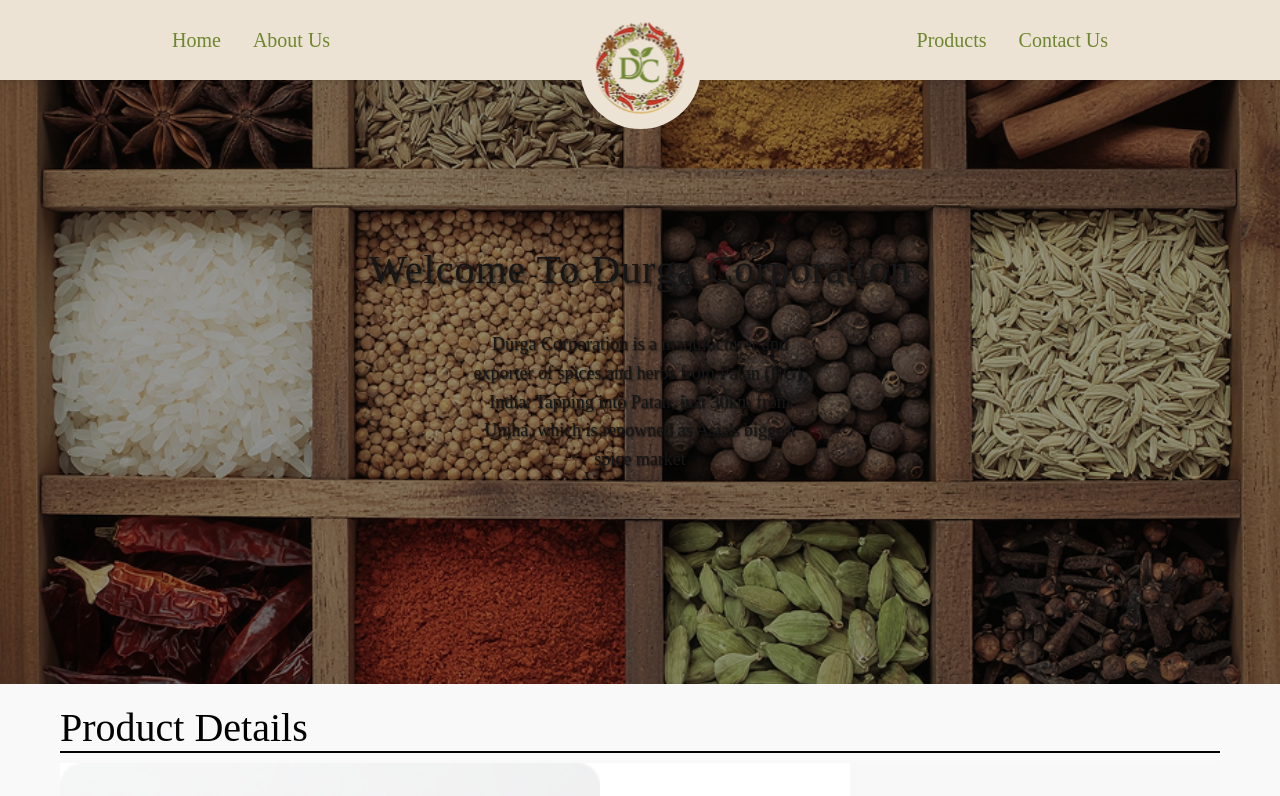
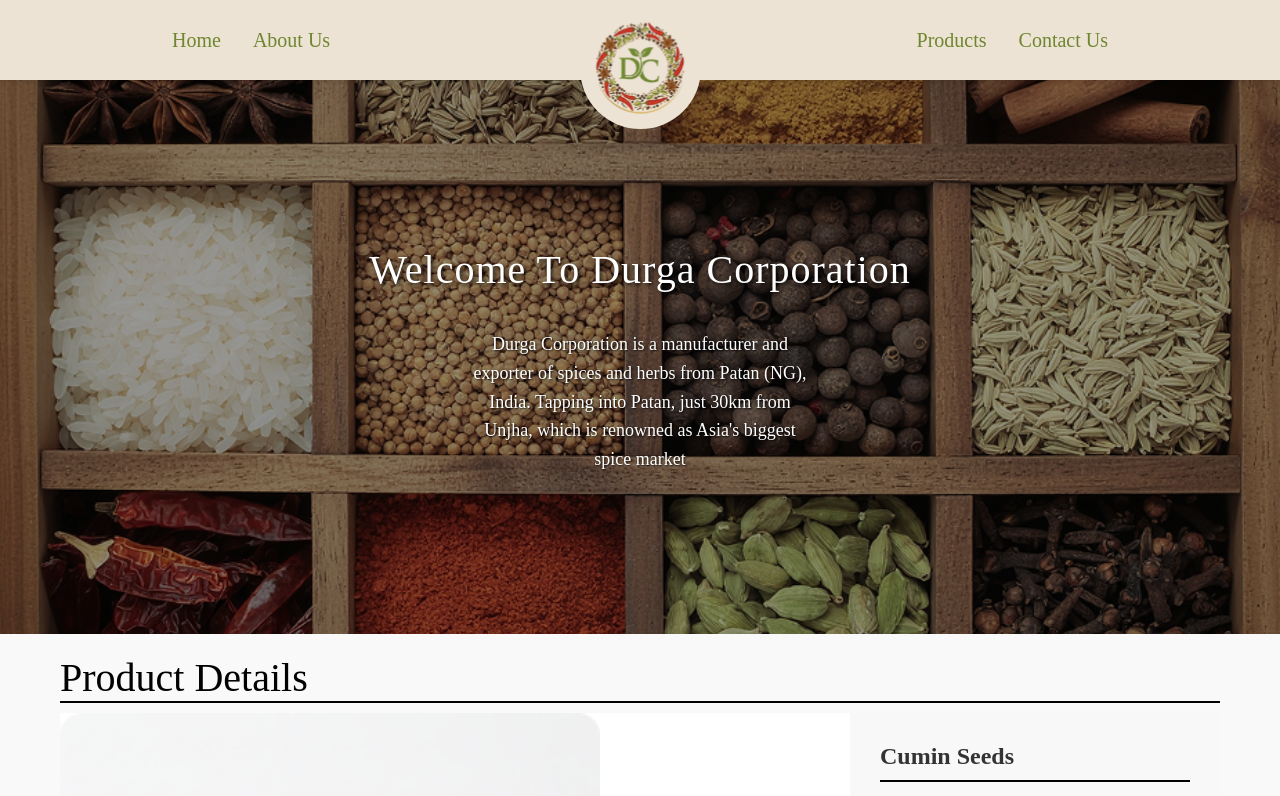
Before and after one commit to Shubh4mPatel/durgacorporation, a Next.js app: page /products/1 in a window 1280 px wide. Shown: the top 796 px of the page. Built offline with nearby package versions, Linux system fonts and the light colour scheme; a web font is replaced by a local one.

Commit message:
Update HeroSection styles for improved layout and add z-index; adjust product card image sizes and line height; refine global scrollbar styles

```diff
--- a/src/app/components/Hero-section/HeroSection.css
+++ b/src/app/components/Hero-section/HeroSection.css
@@ -1,6 +1,6 @@
-
 
 .container {
+    color: white;
     background-image: url('/images/hero_section_bg.jpg');
     background-size: cover;
     background-position: center;
@@ -8,8 +8,10 @@
     display: flex;
     align-items: center;
     justify-content: center;
-    position: relative;
+    position: relative;  /* keeps ::before overlay working */
+    z-index: 999;        /* ensures this section stays above everything else */
 }
+
 
 .container::before {
     content: '';
@@ -26,7 +28,7 @@
     text-align: center;
     z-index: 2;
     position: relative;
-    max-width: 1000px;
+    max-width: 800px;
     padding: 250px 0 160px 0;
 }
 
@@ -44,6 +46,9 @@
     line-height: 1.6;
     margin-bottom: 50px;
     font-weight: 300;
+    max-width: 465px;
+    text-align: center;
+    margin: auto;
     text-shadow: 1px 1px 2px rgba(0, 0, 0, 0.8);
 }
 
@@ -53,6 +58,7 @@
     border: 2px solid white;
     padding: 12px 30px;
     font-size: 16px;
+    margin-top: 20px;
     /* font-family: inherit; */
     border-radius: 25px;
     cursor: pointer;
--- a/src/app/globals.css
+++ b/src/app/globals.css
@@ -16,8 +16,12 @@ html,
 body {
   max-width: 100vw;
   overflow-x: hidden;
+  scrollbar-width: none; /* Firefox */
+  -ms-overflow-style: none;
 }
-
+body::-webkit-scrollbar {
+  display: none; /* Chrome, Safari, Opera */
+}
 body {
   color: var(--foreground);
   background: var(--background);
```
Also changed, not shown: src/app/components/products/Products.css (+5 -4 lines).
